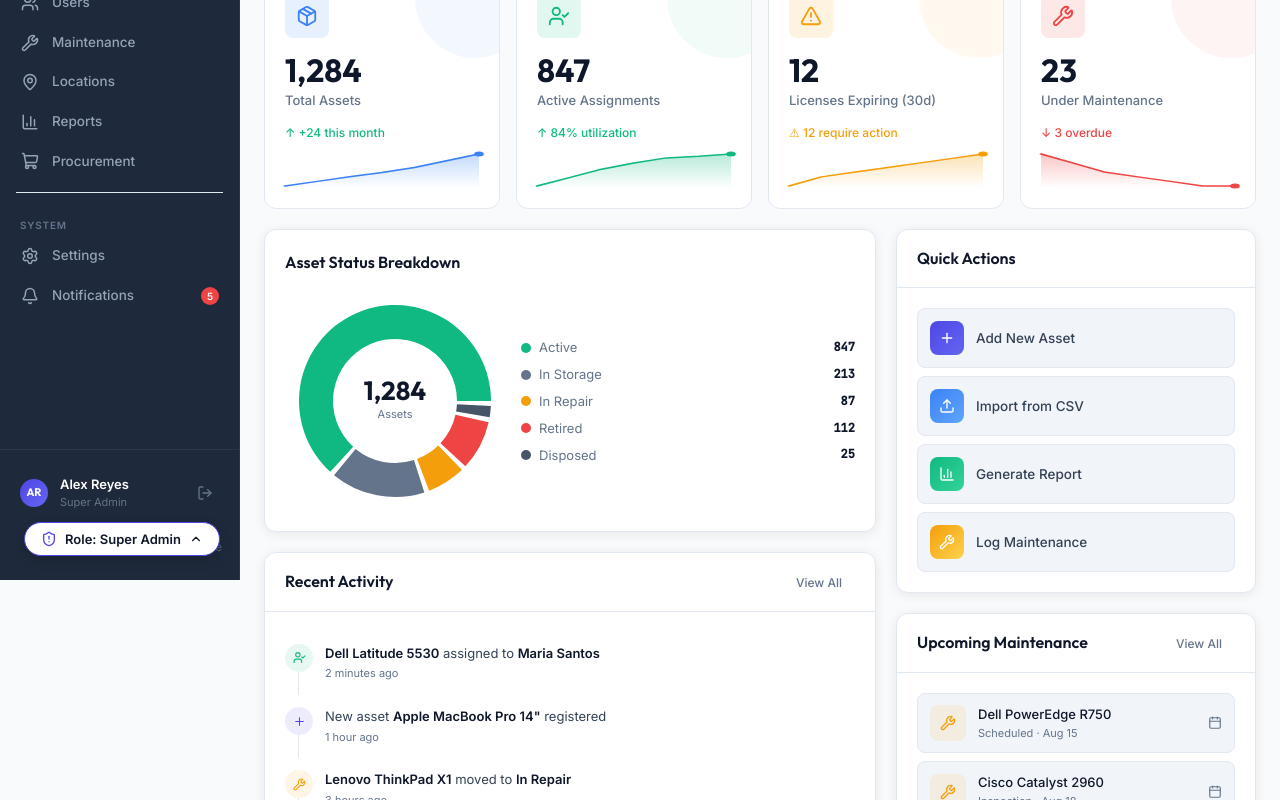
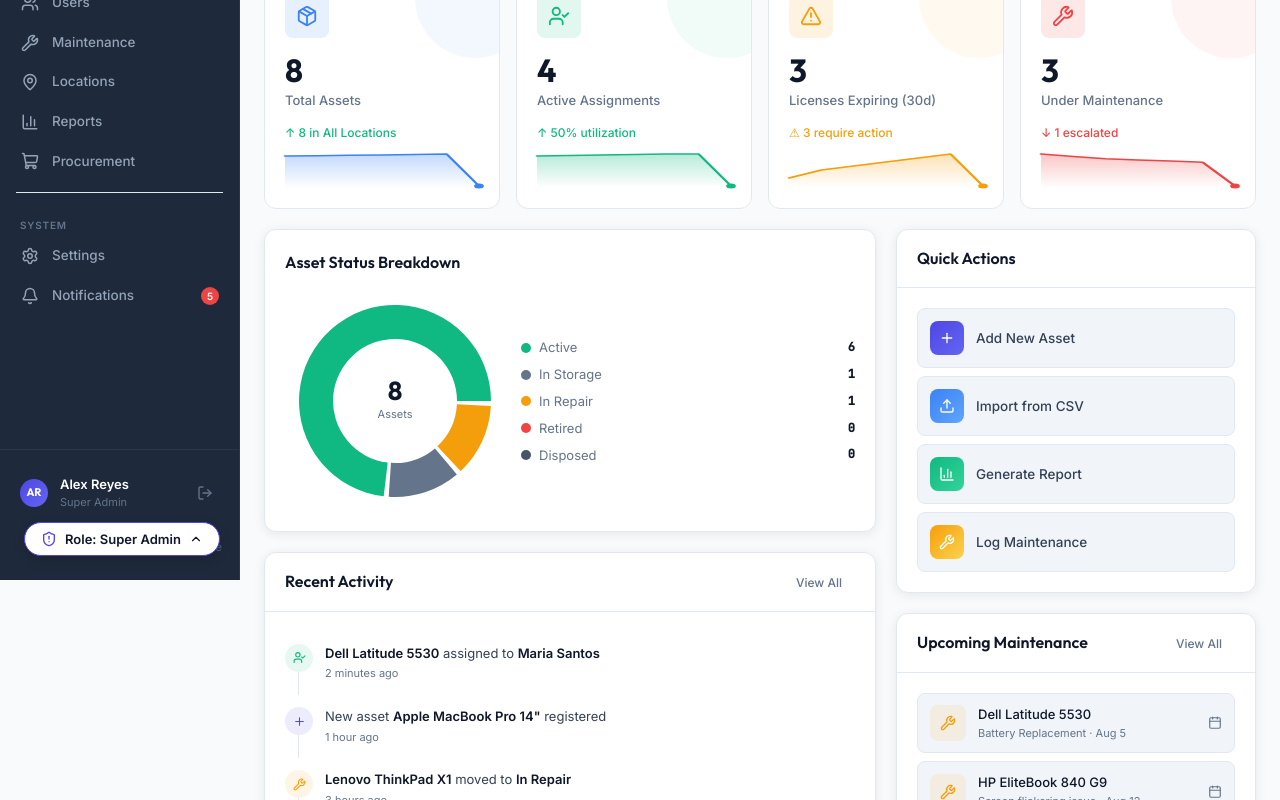
Before and after one commit to krukru741/IT-IMS, a React (Vite) app: page / in a window 1280 px wide. Shown: the part 220-1020 px from the top of the page. Built offline with nearby package versions, Linux system fonts and the light colour scheme.

Commit message:
feat: add Dashboard and Login page components to the application

```diff
--- a/src/pages/Dashboard.jsx
+++ b/src/pages/Dashboard.jsx
@@ -1,18 +1,34 @@
-import React from 'react';
+import React, { useMemo } from 'react';
+import { useNavigate } from 'react-router-dom';
+import Papa from 'papaparse';
+import toast from 'react-hot-toast';
 import useStore, { BRANCHES } from '../store/useStore';
 import KpiCard from '../components/ui/KpiCard';
 import DonutChart from '../components/charts/DonutChart';
 import ActivityFeed from '../components/charts/ActivityFeed';
-import { mockKpiStats, assetStatusChartData, mockMaintenance } from '../data/mockData';
+import { mockLicenses } from '../data/mockData';
 import {
   Package, UserCheck, AlertTriangle, Wrench,
-  Plus, Upload, BarChart3, FileDown, Calendar,
+  Plus, Upload, BarChart3, FileDown, Calendar, Boxes,
 } from 'lucide-react';
+
+const STATUS_COLORS = {
+  ACTIVE: { label: 'Active', color: '#10B981' },
+  IN_STORAGE: { label: 'In Storage', color: '#64748B' },
+  IN_REPAIR: { label: 'In Repair', color: '#F59E0B' },
+  RETIRED: { label: 'Retired', color: '#EF4444' },
+  DISPOSED: { label: 'Disposed', color: '#475569' },
+};
 
 // ── Quick Action Button ────────────────────────────────────────
 function QuickAction({ icon: Icon, label, onClick, color }) {
   return (
-    <button className="quick-action-btn" onClick={onClick} id={`quick-action-${label.toLowerCase().replace(/\s+/g,'-')}`}>
+    <button
+      className="quick-action-btn"
+      onClick={onClick}
+      id={`quick-action-${label.toLowerCase().replace(/\s+/g, '-')}`}
+      aria-label={label}
+    >
       <div className="quick-action-icon" style={color ? { background: color } : {}}>
         <Icon size={16} />
       </div>
@@ -22,16 +38,26 @@ function QuickAction({ icon: Icon, label, onClick, color }) {
 }
 
 // ── Upcoming Maintenance Card ──────────────────────────────────
-function MaintenanceCard({ item }) {
+function MaintenanceCard({ item, onClick }) {
   return (
-    <div style={{
+    <div
+      onClick={onClick}
+      role={onClick ? 'button' : undefined}
+      tabIndex={onClick ? 0 : undefined}
+      onKeyDown={e => onClick && e.key === 'Enter' && onClick()}
+      style={{
         display: 'flex', alignItems: 'center', gap: 12,
         padding: '10px 12px',
         background: 'var(--bg-input)',
         borderRadius: 'var(--radius-md)',
         border: '1px solid var(--border)',
         marginBottom: 8,
-    }}>
+        cursor: onClick ? 'pointer' : 'default',
+        transition: 'border-color var(--transition-fast)',
+      }}
+      onMouseEnter={e => onClick && (e.currentTarget.style.borderColor = 'var(--brand-primary)')}
+      onMouseLeave={e => onClick && (e.currentTarget.style.borderColor = 'var(--border)')}
+    >
       <div style={{
         width: 36, height: 36, borderRadius: 'var(--radius-md)',
         background: 'rgba(245,158,11,0.1)', color: 'var(--status-warning)',
@@ -53,51 +79,120 @@ function MaintenanceCard({ item }) {
 }
 
 export default function Dashboard() {
-  const { activeBranch, getActiveBranchLabel } = useStore();
+  const navigate = useNavigate();
+  const { assets, workOrders, activeBranch, getActiveBranchLabel } = useStore();
   const branchLabel = getActiveBranchLabel();
+
+  // ── Live-scoped asset list (actually respects activeBranch now) ──
+  const filteredAssets = useMemo(() => {
+    return activeBranch === 'all' ? assets : assets.filter(a => a.branch === activeBranch);
+  }, [assets, activeBranch]);
+
+  const activeAssignments = useMemo(
+    () => filteredAssets.filter(a => a.assignedTo).length,
+    [filteredAssets]
+  );
+
+  const underMaintenance = useMemo(
+    () => workOrders.filter(w => w.status !== 'Completed').length,
+    [workOrders]
+  );
+
+  const expiringLicenses = useMemo(() => {
+    const all = [...mockLicenses.perSeat, ...mockLicenses.concurrent, ...mockLicenses.siteWide];
+    return all.filter(l => l.status === 'expiring');
+  }, []);
+
+  // ── Donut chart now derives from real, branch-scoped asset data ──
+  const statusChartData = useMemo(() => {
+    const counts = { ACTIVE: 0, IN_STORAGE: 0, IN_REPAIR: 0, RETIRED: 0, DISPOSED: 0 };
+    filteredAssets.forEach(a => { if (counts[a.status] !== undefined) counts[a.status]++; });
+    return Object.entries(counts).map(([key, value]) => ({
+      name: STATUS_COLORS[key].label,
+      value,
+      color: STATUS_COLORS[key].color,
+    }));
+  }, [filteredAssets]);
+
+  // ── Upcoming maintenance, sorted, matched to real assets ─────────
+  const upcomingMaintenance = useMemo(() => {
+    return [...workOrders]
+      .filter(w => w.status !== 'Completed')
+      .sort((a, b) => new Date(a.dueDate) - new Date(b.dueDate))
+      .slice(0, 3)
+      .map(w => ({
+        id: w.id, asset: w.assetName, type: w.title,
+        date: w.dueDate, assetId: w.assetId,
+      }));
+  }, [workOrders]);
 
   const kpis = [
     {
       icon: Package,
-      value: activeBranch === 'all' ? mockKpiStats.totalAssets : Math.round(mockKpiStats.totalAssets * 0.4),
+      value: filteredAssets.length,
       label: 'Total Assets',
       color: 'blue',
       trend: 'up',
-      trendLabel: '+24 this month',
-      sparkData: [1180, 1195, 1210, 1224, 1240, 1262, 1284],
+      trendLabel: `${filteredAssets.length} in ${branchLabel}`,
+      sparkData: [1180, 1195, 1210, 1224, 1240, 1262, filteredAssets.length || 1284],
       sparkColor: '#3B82F6',
     },
     {
       icon: UserCheck,
-      value: activeBranch === 'all' ? mockKpiStats.activeAssignments : Math.round(mockKpiStats.activeAssignments * 0.4),
+      value: activeAssignments,
       label: 'Active Assignments',
       color: 'green',
       trend: 'up',
-      trendLabel: '84% utilization',
-      sparkData: [790, 805, 820, 831, 840, 843, 847],
+      trendLabel: filteredAssets.length
+        ? `${Math.round((activeAssignments / filteredAssets.length) * 100)}% utilization`
+        : 'No assets yet',
+      sparkData: [790, 805, 820, 831, 840, 843, activeAssignments || 847],
       sparkColor: '#10B981',
     },
     {
       icon: AlertTriangle,
-      value: mockKpiStats.expiringLicenses,
+      value: expiringLicenses.length,
       label: 'Licenses Expiring (30d)',
       color: 'amber',
-      trend: 'warn',
-      trendLabel: '12 require action',
-      sparkData: [5, 7, 8, 9, 10, 11, 12],
+      trend: expiringLicenses.length > 0 ? 'warn' : undefined,
+      trendLabel: expiringLicenses.length > 0 ? `${expiringLicenses.length} require action` : 'All clear',
+      sparkData: [5, 7, 8, 9, 10, 11, expiringLicenses.length || 1],
       sparkColor: '#F59E0B',
     },
     {
       icon: Wrench,
-      value: activeBranch === 'all' ? mockKpiStats.underMaintenance : Math.round(mockKpiStats.underMaintenance * 0.4),
+      value: underMaintenance,
       label: 'Under Maintenance',
       color: 'red',
-      trend: 'down',
-      trendLabel: '3 overdue',
-      sparkData: [30, 28, 26, 25, 24, 23, 23],
+      trend: underMaintenance > 0 ? 'down' : undefined,
+      trendLabel: `${workOrders.filter(w => w.status === 'Escalated').length} escalated`,
+      sparkData: [30, 28, 26, 25, 24, 23, underMaintenance || 1],
       sparkColor: '#EF4444',
     },
   ];
+
+  // ── Handlers ──────────────────────────────────────────────────
+  const handleExport = () => {
+    if (filteredAssets.length === 0) {
+      toast.error('No assets to export for this branch.');
+      return;
+    }
+    const csv = Papa.unparse(filteredAssets.map(a => ({
+      Tag: a.tag, Name: a.name, Category: a.category, Status: a.status,
+      Location: a.location, AssignedTo: a.assignedTo?.name || 'Unassigned',
+    })));
+    const blob = new Blob([csv], { type: 'text/csv;charset=utf-8;' });
+    const link = document.createElement('a');
+    link.href = URL.createObjectURL(blob);
+    link.download = `assets_${activeBranch}_${new Date().toISOString().split('T')[0]}.csv`;
+    link.click();
+    toast.success('Dashboard export ready');
+  };
+
+  const goToAssetForMaintenance = (item) => {
+    if (item.assetId) navigate(`/assets/${item.assetId}`);
+    else toast('Asset not found for this work order.');
+  };
 
   return (
     <div className="animate-fade">
@@ -116,10 +211,10 @@ export default function Dashboard() {
           </p>
         </div>
         <div style={{ display: 'flex', gap: 8 }}>
-          <button className="btn btn-secondary btn-sm" id="export-dashboard">
+          <button className="btn btn-secondary btn-sm" id="export-dashboard" onClick={handleExport}>
             <FileDown size={14} /> Export
           </button>
-          <button className="btn btn-primary btn-sm" id="add-asset-btn">
+          <button className="btn btn-primary btn-sm" id="add-asset-btn" onClick={() => navigate('/assets/new')}>
             <Plus size={14} /> Add Asset
           </button>
         </div>
@@ -138,11 +233,19 @@ export default function Dashboard() {
         <div style={{ display: 'flex', flexDirection: 'column', gap: 20 }}>
           {/* Asset Status Chart */}
           <div className="card card-body animate-fade-up stagger-2">
+            {filteredAssets.length > 0 ? (
               <DonutChart
-              data={assetStatusChartData}
+                data={statusChartData}
                 title="Asset Status Breakdown"
                 centerLabel="Assets"
               />
+            ) : (
+              <div className="empty-state" style={{ padding: '24px 0' }}>
+                <div className="empty-state-icon"><Boxes size={24} /></div>
+                <div className="empty-state-title">No assets in {branchLabel}</div>
+                <div className="empty-state-text">Add or import assets to see the breakdown here.</div>
+              </div>
+            )}
           </div>
 
           {/* Activity Feed */}
@@ -150,7 +253,9 @@ export default function Dashboard() {
             <div className="card-header">
               <div className="section-header" style={{ marginBottom: 0 }}>
                 <span className="section-title">Recent Activity</span>
-                <button className="btn btn-ghost btn-sm" id="view-all-activity">View All</button>
+                <button className="btn btn-ghost btn-sm" id="view-all-activity" onClick={() => navigate('/notifications')}>
+                  View All
+                </button>
               </div>
             </div>
             <div className="card-body">
@@ -168,10 +273,10 @@ export default function Dashboard() {
             </div>
             <div className="card-body">
               <div className="quick-actions">
-                <QuickAction icon={Plus}      label="Add New Asset"   color="linear-gradient(135deg,#4F46E5,#6366F1)" />
-                <QuickAction icon={Upload}    label="Import from CSV" color="linear-gradient(135deg,#3B82F6,#60A5FA)" />
-                <QuickAction icon={BarChart3} label="Generate Report" color="linear-gradient(135deg,#10B981,#34D399)" />
-                <QuickAction icon={Wrench}    label="Log Maintenance" color="linear-gradient(135deg,#F59E0B,#FCD34D)" />
+                <QuickAction icon={Plus} label="Add New Asset" color="linear-gradient(135deg,#4F46E5,#6366F1)" onClick={() => navigate('/assets/new')} />
+                <QuickAction icon={Upload} label="Import from CSV" color="linear-gradient(135deg,#3B82F6,#60A5FA)" onClick={() => navigate('/assets/import')} />
+                <QuickAction icon={BarChart3} label="Generate Report" color="linear-gradient(135deg,#10B981,#34D399)" onClick={() => navigate('/reports')} />
+                <QuickAction icon={Wrench} label="Log Maintenance" color="linear-gradient(135deg,#F59E0B,#FCD34D)" onClick={() => navigate('/maintenance')} />
               </div>
             </div>
           </div>
@@ -181,17 +286,26 @@ export default function Dashboard() {
             <div className="card-header">
               <div className="section-header" style={{ marginBottom: 0 }}>
                 <span className="section-title">Upcoming Maintenance</span>
-                <button className="btn btn-ghost btn-sm" id="view-all-maintenance">View All</button>
+                <button className="btn btn-ghost btn-sm" id="view-all-maintenance" onClick={() => navigate('/maintenance')}>
+                  View All
+                </button>
               </div>
             </div>
             <div className="card-body">
-              {mockMaintenance.map(item => (
-                <MaintenanceCard key={item.id} item={item} />
-              ))}
+              {upcomingMaintenance.length > 0 ? (
+                upcomingMaintenance.map(item => (
+                  <MaintenanceCard key={item.id} item={item} onClick={() => goToAssetForMaintenance(item)} />
+                ))
+              ) : (
+                <p style={{ fontSize: 13, color: 'var(--text-muted)', textAlign: 'center', padding: '12px 0' }}>
+                  No maintenance scheduled.
+                </p>
+              )}
             </div>
           </div>
 
           {/* License Expiry Alert */}
+          {expiringLicenses.length > 0 && (
             <div className="card animate-fade-up stagger-3" style={{
               border: '1px solid rgba(245,158,11,0.3)',
               background: 'rgba(245,158,11,0.04)',
@@ -207,24 +321,31 @@ export default function Dashboard() {
                   </div>
                   <div>
                     <div style={{ fontWeight: 600, color: 'var(--status-warning)', fontSize: 14, marginBottom: 4 }}>
-                    12 Licenses Expiring Soon
+                      {expiringLicenses.length} License{expiringLicenses.length !== 1 ? 's' : ''} Expiring Soon
                     </div>
                     <div style={{ fontSize: 13, color: 'var(--text-muted)', marginBottom: 10 }}>
-                    Adobe CC, Microsoft 365, and 10 others expire within 30 days.
+                      {expiringLicenses.slice(0, 2).map(l => l.name).join(', ')}
+                      {expiringLicenses.length > 2 && ` and ${expiringLicenses.length - 2} other${expiringLicenses.length - 2 !== 1 ? 's' : ''}`}
+                      {' '}expire within 30 days.
                     </div>
-                  <button className="btn btn-sm" id="view-licenses-btn" style={{
+                    <button
+                      className="btn btn-sm" id="view-licenses-btn"
+                      onClick={() => navigate('/licenses')}
+                      style={{
                         background: 'rgba(245,158,11,0.15)',
                         color: 'var(--status-warning)',
                         border: '1px solid rgba(245,158,11,0.3)',
                         borderRadius: 'var(--radius-md)',
                         fontSize: 12,
-                  }}>
+                      }}
+                    >
                       View Licenses
                     </button>
                   </div>
                 </div>
               </div>
             </div>
+          )}
         </div>
       </div>
     </div>
--- a/src/pages/Login.jsx
+++ b/src/pages/Login.jsx
@@ -1,22 +1,29 @@
 import React, { useState } from 'react';
-import { Mail, Lock, Eye, EyeOff, Boxes, AlertCircle } from 'lucide-react';
+import { Mail, Lock, Eye, EyeOff, Boxes, AlertCircle, Info } from 'lucide-react';
 import { useNavigate } from 'react-router-dom';
 import useStore from '../store/useStore';
+import { mockUsers } from '../data/mockData';
 import { Sun, Moon } from 'lucide-react';
+
+// ── Demo-only credential gate ─────────────────────────────────
+// There is no backend yet, so we validate against the mock user
+// directory. Every seeded account shares this password. Replace
+// this entire block with a real API call once auth is available.
+const DEMO_PASSWORD = 'demo1234';
 
 // Static — defined once, not recreated every render
 const BLOBS = [
-  { size: 300, top: 10, left: 20, delay: 0 },
-  { size: 380, top: 60, left: 70, delay: 1 },
-  { size: 460, top: 30, left: 80, delay: 2 },
-  { size: 540, top: 80, left: 10, delay: 3 },
-  { size: 620, top: 5, left: 50, delay: 4 },
-  { size: 700, top: 50, left: 35, delay: 5 },
+  { size: 300, top: 10, left: 20 },
+  { size: 380, top: 60, left: 70 },
+  { size: 460, top: 30, left: 80 },
+  { size: 540, top: 80, left: 10 },
+  { size: 620, top: 5, left: 50 },
+  { size: 700, top: 50, left: 35 },
 ];
 
 export default function Login() {
   const navigate = useNavigate();
-  const { theme, toggleTheme } = useStore();
+  const { theme, toggleTheme, setCurrentUser, setActiveBranch } = useStore();
   const [showPassword, setShowPassword] = useState(false);
   const [loading, setLoading] = useState(false);
   const [error, setError] = useState('');
@@ -27,6 +34,24 @@ export default function Login() {
   });
 
   const isValid = form.email.trim().length > 3 && form.password.length > 0;
+
+  // ── Credential lookup against mock directory ─────────────────
+  const authenticate = (email, password) => {
+    const user = mockUsers.find(
+      u => u.email.toLowerCase() === email.trim().toLowerCase()
+    );
+
+    if (!user) {
+      return { ok: false, message: 'No account found with that email address.' };
+    }
+    if (user.status !== 'active') {
+      return { ok: false, message: 'This account is inactive. Contact your administrator.' };
+    }
+    if (password !== DEMO_PASSWORD) {
+      return { ok: false, message: 'Incorrect password. Please try again.' };
+    }
+    return { ok: true, user };
+  };
 
   const handleSubmit = async (e) => {
     e.preventDefault();
@@ -42,8 +67,30 @@ export default function Login() {
     }
 
     setLoading(true);
-    await new Promise(r => setTimeout(r, 900));
+    // Simulate auth network delay
+    await new Promise(r => setTimeout(r, 700));
+
+    const result = authenticate(form.email, form.password);
     setLoading(false);
+
+    if (!result.ok) {
+      setError(result.message);
+      return;
+    }
+
+    const { user } = result;
+
+    // Hydrate the store with the authenticated user
+    setCurrentUser({
+      id: user.id,
+      name: user.name,
+      initials: user.initials,
+      email: user.email,
+      role: user.role,
+      branch: user.branch,
+      avatar: null,
+    });
+    setActiveBranch(user.branch || 'all');
 
     if (remember) localStorage.setItem('ims-remember-email', form.email);
     else localStorage.removeItem('ims-remember-email');
@@ -175,7 +222,22 @@ export default function Login() {
           </button>
         </form>
 
-        <div style={{ textAlign: 'center', marginTop: 24, fontSize: 12, color: 'var(--text-muted)' }}>
+        {/* Demo credentials hint — remove once real auth is wired */}
+        <div style={{
+          display: 'flex', gap: 8, alignItems: 'flex-start',
+          marginTop: 20, padding: '10px 14px',
+          background: 'rgba(79,70,229,0.06)', border: '1px solid rgba(79,70,229,0.15)',
+          borderRadius: 'var(--radius-md)', fontSize: 12, color: 'var(--text-muted)',
+        }}>
+          <Info size={14} style={{ flexShrink: 0, marginTop: 1, color: 'var(--brand-primary)' }} />
+          <span>
+            Demo mode: sign in with any active user's email from the directory
+            (e.g. <strong style={{ color: 'var(--text-secondary)' }}>alex.reyes@company.com</strong>)
+            and password <strong style={{ color: 'var(--text-secondary)' }}>{DEMO_PASSWORD}</strong>.
+          </span>
+        </div>
+
+        <div style={{ textAlign: 'center', marginTop: 20, fontSize: 12, color: 'var(--text-muted)' }}>
           IT IMS v1.0.0 &nbsp;·&nbsp; <a href="#">Support</a>
         </div>
       </div>
```
Lines whose indentation alone changed are shown as unchanged.
